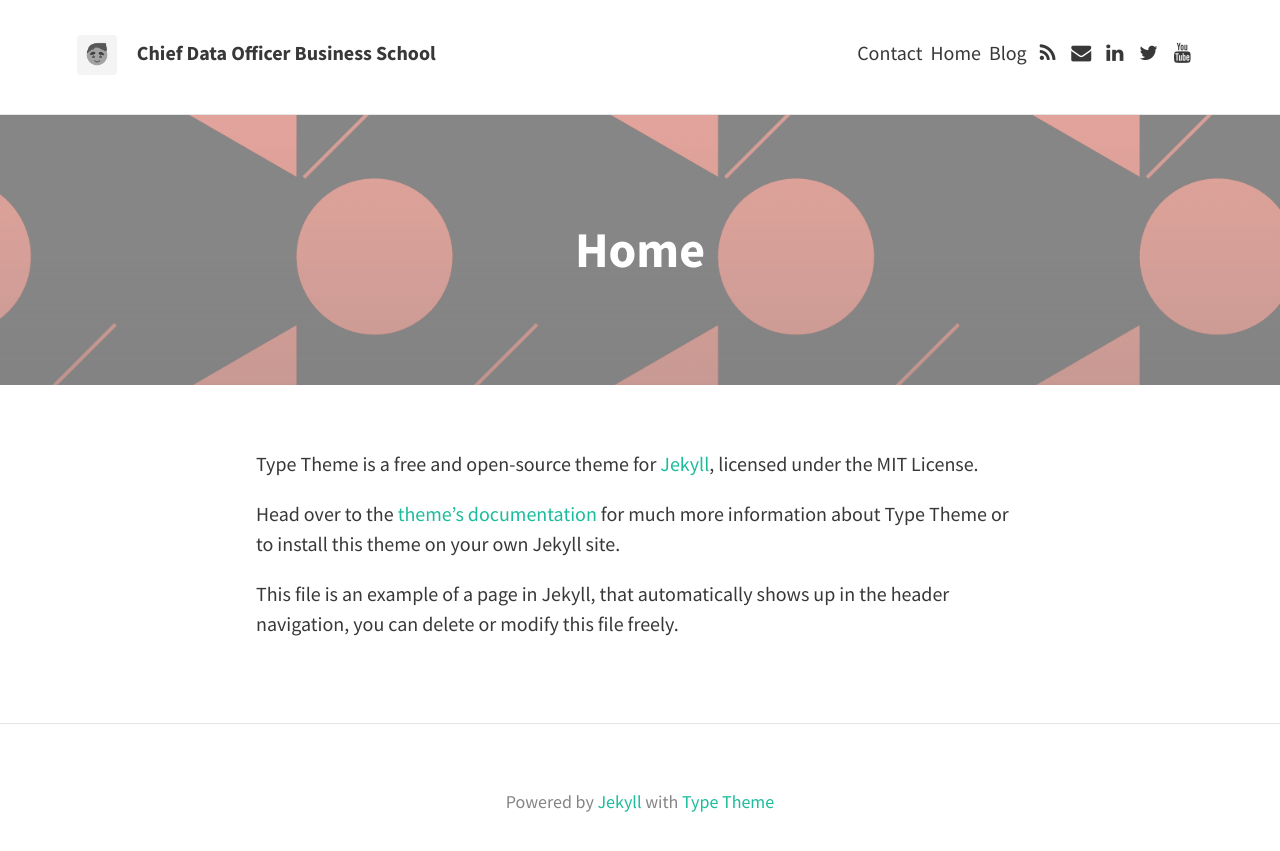
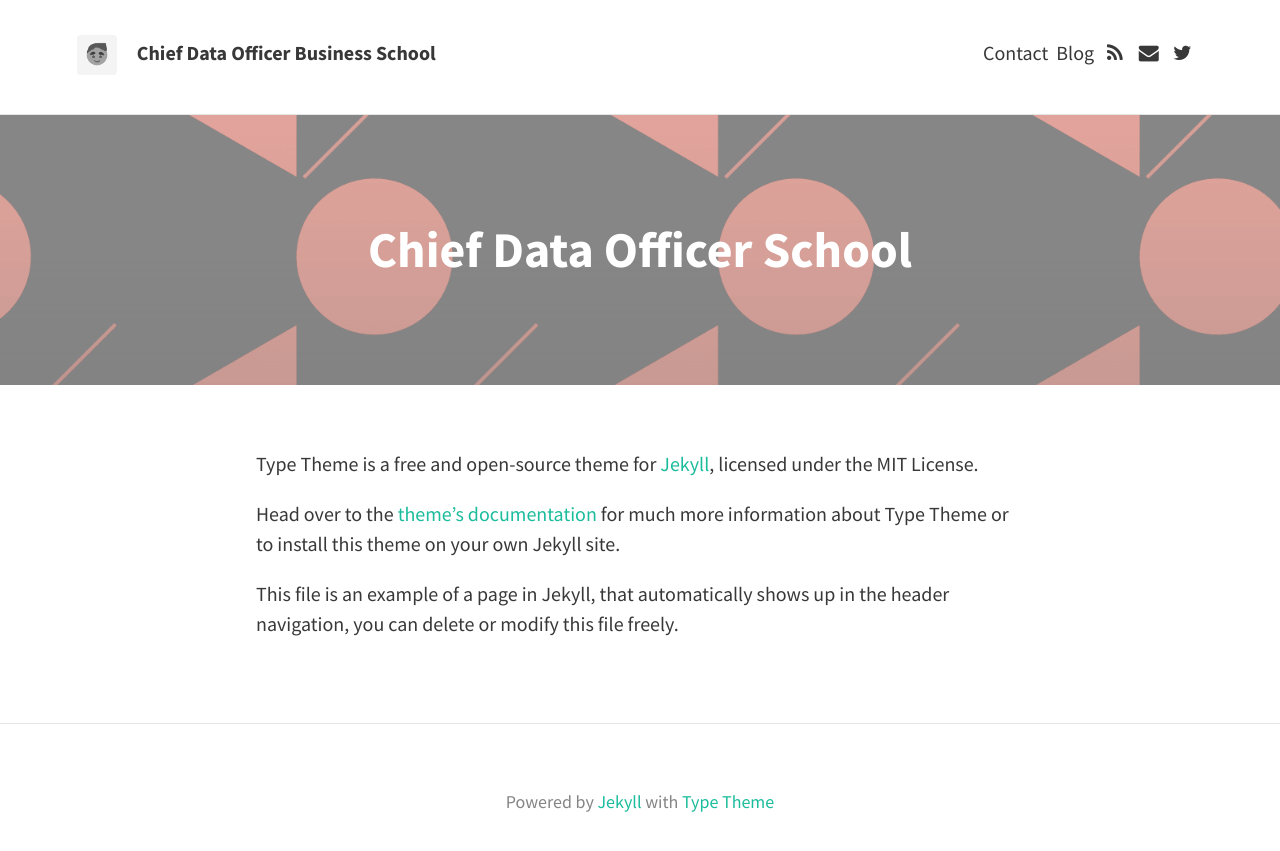
Before and after one commit to schmidb/CDOhub, a Jekyll site: the page built from home.md, in a window 1280 px wide. Shown: the top 851 px of the page. Built offline with Jekyll 4.4.1, drawn with Linux system fonts in a browser that asks for light colours; nearby versions of some CDN libraries.

```diff
--- a/_config.yml
+++ b/_config.yml
@@ -30,7 +30,7 @@ theme:
   github:
   google_plus:
   instagram:
-  linkedin: "CDOhub"
+  linkedin:
   pinterest:
   reddit:
   soundcloud:
@@ -39,7 +39,7 @@ theme:
   tumblr:
   twitter: "CDOschool"
   wordpress:
-  youtube: "CDOhub"
+  youtube:
 
   # Scripts
   google_analytics: "UA-73696258-1"
--- a/home.md
+++ b/home.md
@@ -1,8 +1,9 @@
 ---
 layout: page
-title: Home
+title: Chief Data Officer School
 permalink: /index.html
 feature-img: "img/sample_feature_img_2.png"
+hide: true
 ---
 
 Type Theme is a free and open-source theme for [Jekyll](http://jekyllrb.com/), licensed under the MIT License.
```
